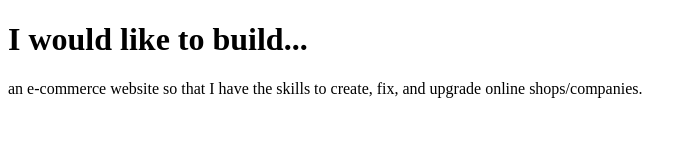
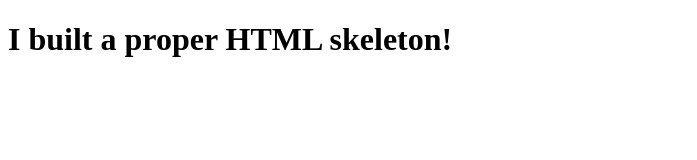
Before and after one commit to sarah-you/lfz-prep-0123-code-solutions, a website: page index.html in a window 1280 px wide. Shown: the whole page, without its empty margins (0-697 px from the left). Drawn offline with Linux system fonts and the light colour scheme.

Commit message:
Completed prep-html-skeleton exercise.

```diff
--- a/index.html
+++ b/index.html
@@ -1,15 +1,10 @@
 <!DOCTYPE html>
 <html>
-<head>
-  <title>prep-example</title>
-</head>
-<body>
-  <h1>I would like to build...</h1>
-  <p>
-    <!-- write your app ideas here 👇 -->
-    an e-commerce website so that I have the skills to create, fix, and upgrade online shops/companies.
+  <head>
+    <title>HTML Skeleton Exercise</title>
+  </head>
 
-
-  </p>
-</body>
+  <body>
+    <h1>I built a proper HTML skeleton!</h1>
+  </body>
 </html>
```
